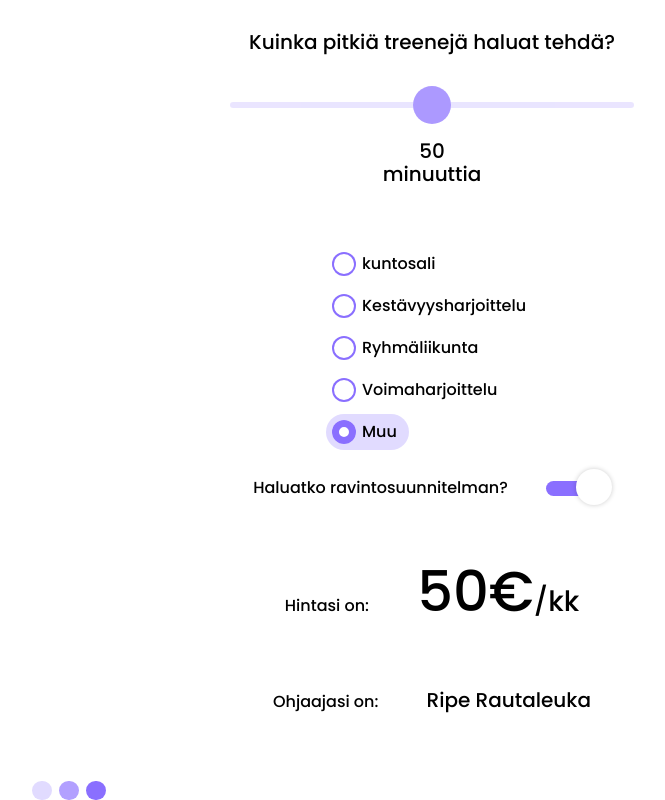
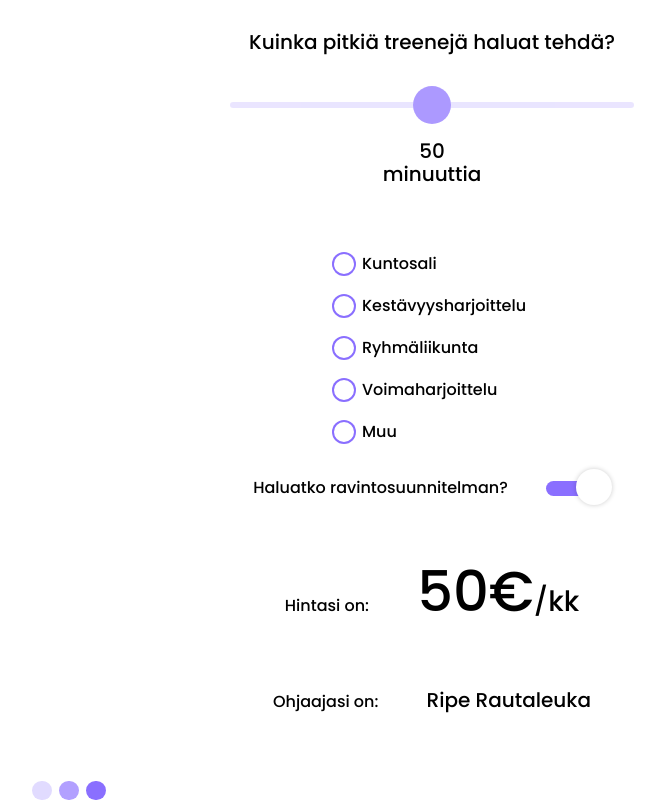
Before and after one commit to tulipekoni/Kuntomo, a React (Create React App) app: page /hintalaskuri in a window 1280 px wide. Shown: the part 750-1550 px from the top of the page, without its empty margins (208-873 px from the left). Built offline with nearby package versions, Linux system fonts and the light colour scheme.

Commit message:
fixed state management bug with radiobuttons

```diff
--- a/src/components/RadioButton.js
+++ b/src/components/RadioButton.js
@@ -1,15 +1,14 @@
 import React, { useState } from "react";
 import "../infrastructure/styles/radiobutton.css";
-export default function RadioButton({ state, setState, label }) {
-  const [value, setValue] = useState(label);
+export default function RadioButton({ state, onClick, label }) {
   return (
     <label className='radioContainer'>
       <input
         type='radio'
         name='tyyppi'
         id={label}
-        checked={value == label}
-        onChange={() => setState(value)}
+        checked={state}
+        onClick={(e) => onClick(label)}
       />
       <span htmlFor={label}>{label}</span>
     </label>
--- a/src/pages/hintalaskuri/Laskuri.js
+++ b/src/pages/hintalaskuri/Laskuri.js
@@ -9,7 +9,7 @@ import { Balls3x } from "../../components/Ball3x";
 export default function Laskuri() {
   const [kesto, setKesto] = useState(50);
   const [kerrat, setKerrat] = useState(4);
-  const [laji, setLaji] = useState("kuntosali");
+  const [laji, setLaji] = useState("Kuntosali");
   const [ravintosuunnitelma, setRavintosuunnitelma] = useState(true);
   const [hinta, setHinta] = useState(160);
 
@@ -41,7 +41,7 @@ export default function Laskuri() {
             label={value}
             key={index}
             checked={laji === lajit[index]}
-            onChange={(a) => setLaji(lajit[index])}
+            onClick={setLaji}
           />
         ))}
       </form>
@@ -91,7 +91,7 @@ const Line = styled.hr`
   width: 100%;
 `;
 const lajit = [
-  "kuntosali",
+  "Kuntosali",
   "Kestävyysharjoittelu",
   "Ryhmäliikunta",
   "Voimaharjoittelu",
```
